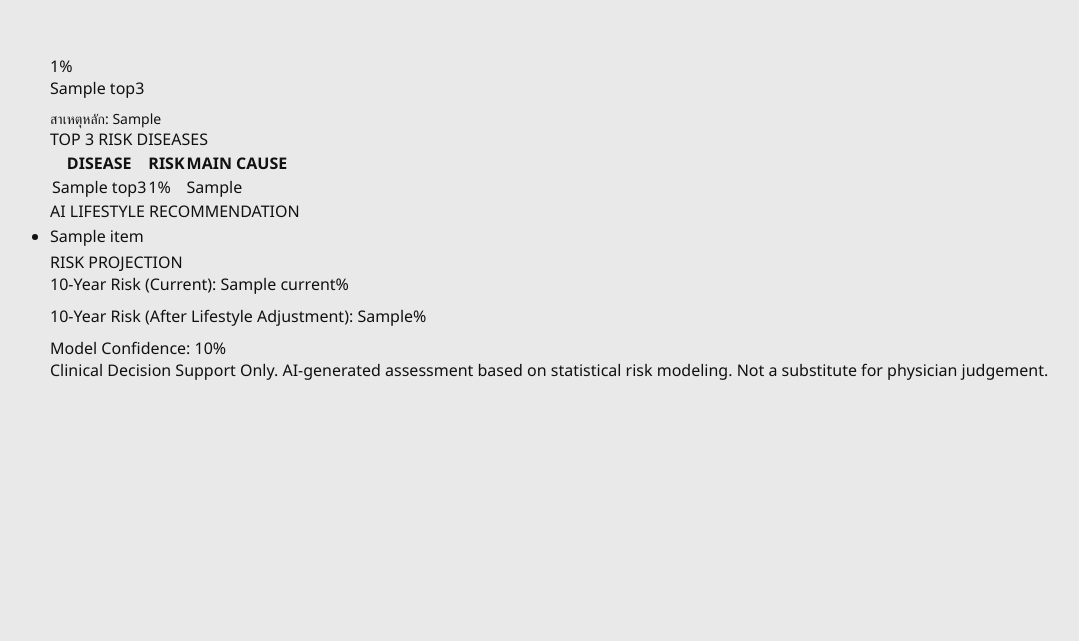
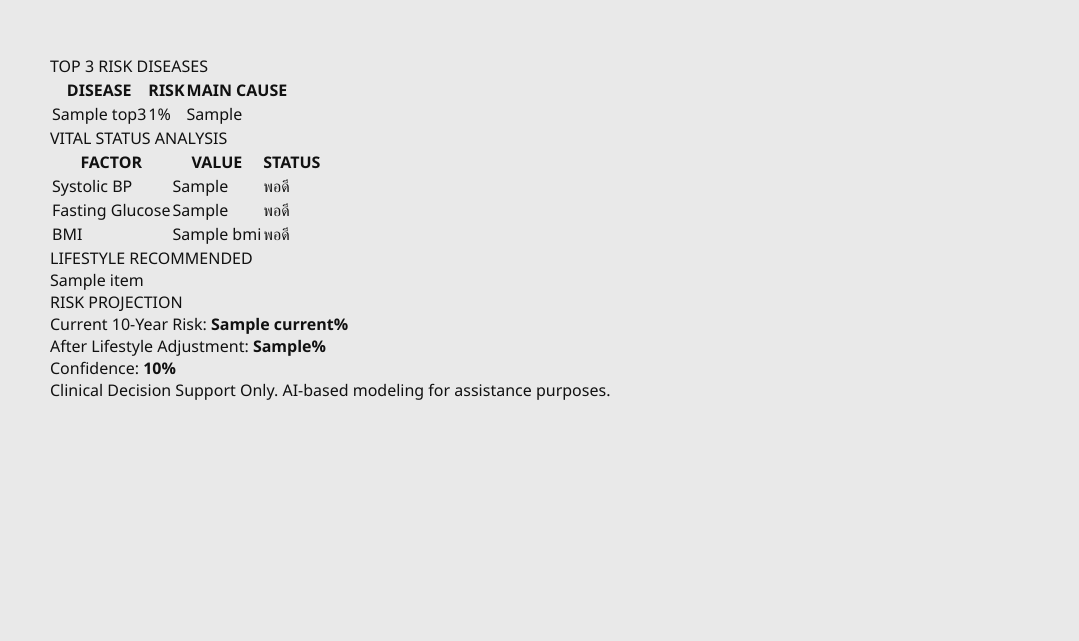
Before and after one commit to Dzoixy/milky-way-new-blood, a FastAPI app: template app/templates/result_view_clinician.html in a window 1280 px wide. Shown: the part 68-709 px from the top of the page, without its empty margins (50-1129 px from the left). Run offline with FastAPI, Linux system fonts and the light colour scheme; the template is opened without the code that fills it: most values are stand-ins (such as "Sample title", 1, 10 or a date in 2020); parts of the project's set-up code (start-up, migrations or seed data) failed here and were passed over.

Commit message:
fix result

```diff
--- a/app/templates/result_view_clinician.html
+++ b/app/templates/result_view_clinician.html
@@ -4,38 +4,13 @@
 <div class="clinical-container">
 
     <!-- ===================== -->
-    <!-- AI TOP RISK SECTION -->
-    <!-- ===================== -->
-    <div class="risk-card">
-
-        <div class="risk-percent">
-            {{ ai.top3[0].percent }}%
-        </div>
-
-        <div class="risk-info">
-            <div class="risk-level">
-                {{ ai.top3[0].name }}
-            </div>
-
-            <div class="risk-bar">
-                <div class="risk-fill"
-                     style="width: {{ ai.top3[0].percent }}%;">
-                </div>
-            </div>
-
-            <div style="margin-top:10px; font-size:14px;">
-                สาเหตุหลัก: {{ ai.top3[0].main_cause }}
-            </div>
-        </div>
-
-    </div>
-
-
-    <!-- ===================== -->
-    <!-- TOP 3 DISEASES -->
+    <!-- TOP 3 RISK -->
     <!-- ===================== -->
     <div class="section-card">
-        <div class="section-title">TOP 3 RISK DISEASES</div>
+
+        <div class="section-header">
+            TOP 3 RISK DISEASES
+        </div>
 
         <table class="clinical-table">
             <tr>
@@ -52,51 +27,121 @@
             </tr>
             {% endfor %}
         </table>
+
     </div>
 
 
     <!-- ===================== -->
-    <!-- LIFESTYLE PLAN -->
+    <!-- VITAL STATUS -->
     <!-- ===================== -->
     <div class="section-card">
-        <div class="section-title">AI LIFESTYLE RECOMMENDATION</div>
 
-        <ul style="line-height:1.8;">
-            {% for item in ai.lifestyle %}
-            <li>{{ item }}</li>
-            {% endfor %}
-        </ul>
+        <div class="section-header">
+            VITAL STATUS ANALYSIS
+        </div>
+
+        <table class="clinical-table">
+            <tr>
+                <th>FACTOR</th>
+                <th>VALUE</th>
+                <th>STATUS</th>
+            </tr>
+
+            <tr>
+                <td>Systolic BP</td>
+                <td>{{ visit.systolic_bp }}</td>
+                <td>
+                    {% if visit.systolic_bp > 140 %}
+                        มากเกิน
+                    {% elif visit.systolic_bp < 100 %}
+                        น้อยเกิน
+                    {% else %}
+                        พอดี
+                    {% endif %}
+                </td>
+            </tr>
+
+            <tr>
+                <td>Fasting Glucose</td>
+                <td>{{ visit.fasting_glucose }}</td>
+                <td>
+                    {% if visit.fasting_glucose > 126 %}
+                        มากเกิน
+                    {% elif visit.fasting_glucose < 70 %}
+                        น้อยเกิน
+                    {% else %}
+                        พอดี
+                    {% endif %}
+                </td>
+            </tr>
+
+            <tr>
+                <td>BMI</td>
+                <td>{{ visit.bmi }}</td>
+                <td>
+                    {% if visit.bmi > 30 %}
+                        มากเกิน
+                    {% elif visit.bmi < 18.5 %}
+                        น้อยเกิน
+                    {% else %}
+                        พอดี
+                    {% endif %}
+                </td>
+            </tr>
+        </table>
+
     </div>
 
 
     <!-- ===================== -->
-    <!-- CONFIDENCE + SIMULATION -->
+    <!-- LIFESTYLE -->
     <!-- ===================== -->
     <div class="section-card">
-        <div class="section-title">RISK PROJECTION</div>
 
-        <div style="margin-bottom:10px;">
-            10-Year Risk (Current): {{ ai.simulation.current }}%
+        <div class="section-header center">
+            LIFESTYLE RECOMMENDED
         </div>
 
-        <div style="margin-bottom:10px;">
-            10-Year Risk (After Lifestyle Adjustment):
-            {{ ai.simulation.after_lifestyle }}%
+        <div class="no-bullet-list">
+            {% for item in ai.lifestyle %}
+                <div class="life-item">{{ item }}</div>
+            {% endfor %}
         </div>
 
-        <div>
-            Model Confidence: {{ (ai.confidence * 100) | round(1) }}%
-        </div>
     </div>
 
 
     <!-- ===================== -->
-    <!-- DISCLAIMER -->
+    <!-- RISK PROJECTION -->
     <!-- ===================== -->
+    <div class="section-card">
+
+        <div class="section-header center">
+            RISK PROJECTION
+        </div>
+
+        <div class="projection-box">
+            <div>
+                Current 10-Year Risk:
+                <strong>{{ ai.simulation.current }}%</strong>
+            </div>
+
+            <div>
+                After Lifestyle Adjustment:
+                <strong>{{ ai.simulation.after_lifestyle }}%</strong>
+            </div>
+
+            <div>
+                Confidence:
+                <strong>{{ (ai.confidence * 100) | round(1) }}%</strong>
+            </div>
+        </div>
+
+    </div>
+
+
     <div class="disclaimer">
-        Clinical Decision Support Only.
-        AI-generated assessment based on statistical risk modeling.
-        Not a substitute for physician judgement.
+        Clinical Decision Support Only. AI-based modeling for assistance purposes.
     </div>
 
 </div>
```
Also changed, not shown: app/static/css/result_patient.css (+49 -0 lines).
